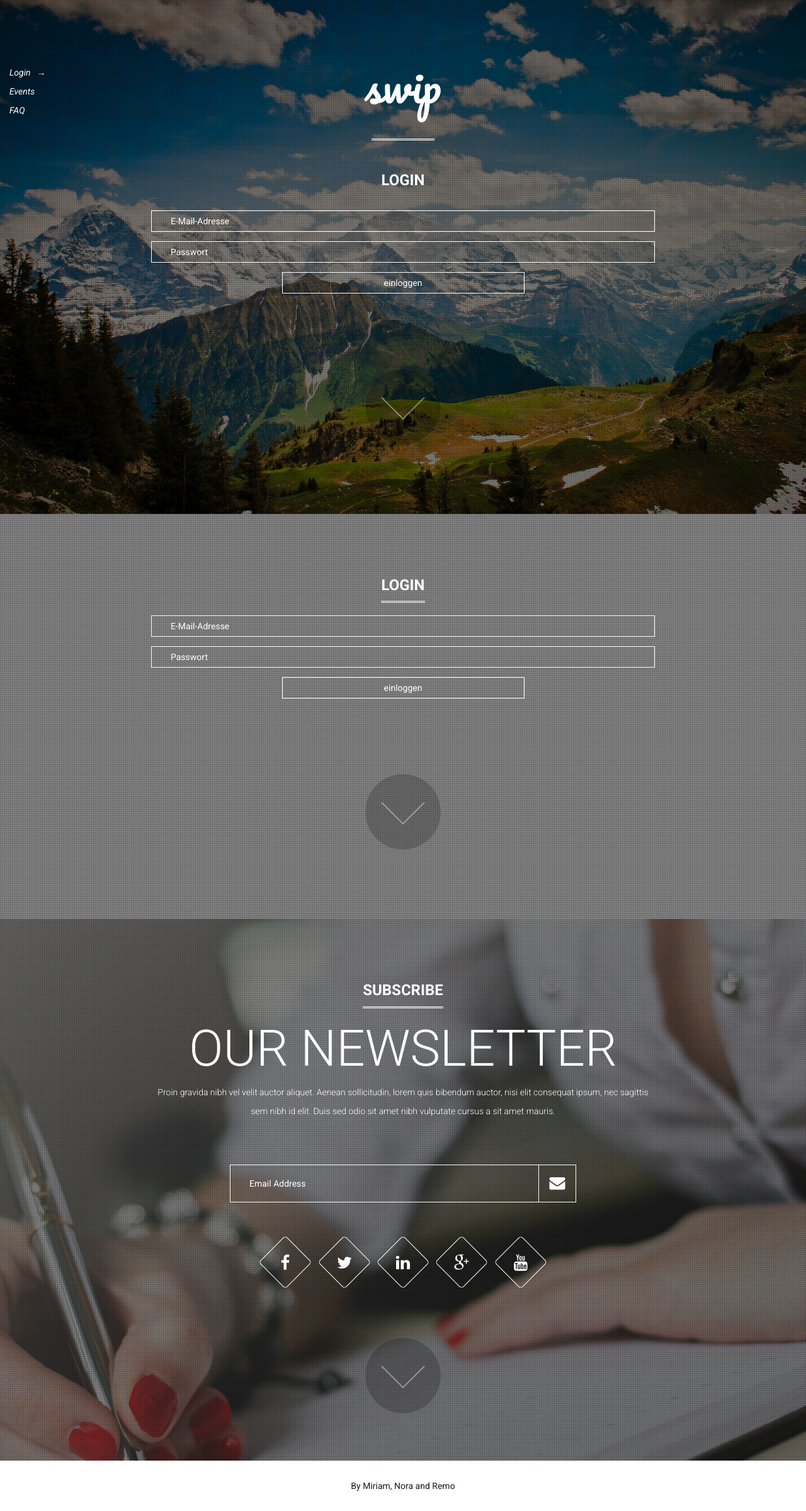
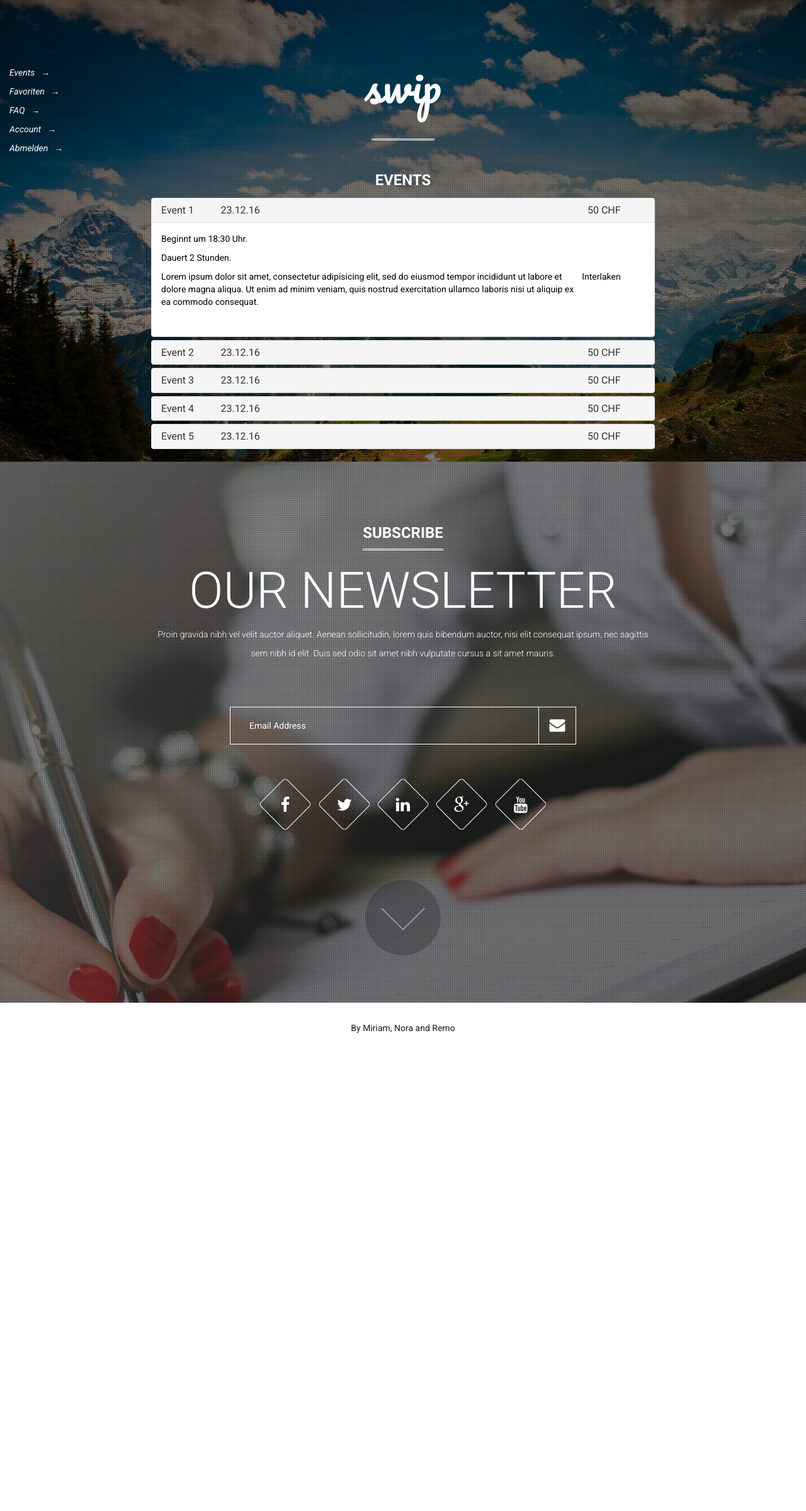
Before and after one commit to alphastier/swip, a PHP site: page /home.php in a window 1280 px wide. Shown: the whole page at 63% size. After the commit the page ends 1640 px from the top, so only its background shows below. Run offline with PHP 8.4, Linux system fonts and the light colour scheme; some libraries are stand-ins or nearby versions.

Commit message:
home.php erstellt, nahbar ergänzt, eventliste erstellt

```diff
--- a/assets/css/_notes/dwsync.xml
+++ b/assets/css/_notes/dwsync.xml
@@ -4,4 +4,5 @@
 <file name="font-awesome.min.css" server="web.fh-htwchur.ch//web/" local="3561966188" remote="3561619260" Dst="-1" />
 <file name="style.css" server="web.fh-htwchur.ch//web/" local="3561966188" remote="3561619260" Dst="-1" />
 <file name="index.php" server="web.fh-htwchur.ch//web/" local="3561966188" remote="3561619260" Dst="-1" />
+<file name="style.css" server="web.fh-htwchur.ch//web/remo/" local="3562058146" remote="3562058100" Dst="-1" />
 </dwsync>
--- a/assets/css/style.css
+++ b/assets/css/style.css
@@ -33,6 +33,7 @@ Tags: HTML, Template, Coming Soon, Kite
 *    9.2 - media screen and (max-width: 768px)
 *    9.3 - media screen and (max-width: 1170px)
 *  10 - Preloader
+*  11 - Fonts and Texts
 *
 ---------------------------------------------------------------------- */
 
@@ -1180,3 +1181,28 @@ background: #00aaff;
 
 /* 10 - Preloader End
 ---------------------------------------------------------------------- */
+
+/* 11 - Text and Fonts
+---------------------------------------------------------------------- */
+
+.event-font {
+	color: hsla(0,0%,0%,1.00);
+}
+.event-price {
+	margin-right: 5%;
+	float:right;
+}
+.event-date {
+	margin-left: 5%;
+}
+.event-place {
+	color: hsla(0,0%,0%,1.00);
+	margin-right: 5%;
+	float:right;
+}
+.event-starttime {
+	color: hsla(0,0%,0%,1.00);
+}
+.event-duration {
+	color: hsla(0,0%,0%,1.00);
+}
--- a/home.php
+++ b/home.php
@@ -63,10 +63,11 @@
 		<nav class="collapse navbar-collapse">
 			<!-- Main navigation -->
 			<ul id="headernavigation" class="nav navbar-nav">
-				<li class="active"><a href="#page-top">Login</a></li>
-				<li><a href="#event">Events</a></li>
-				<li><a href="#subscribe">FAQ</a></li>
-				<li><a href="#contact"></a></li>
+				<li class="active"><a href="#page-top">Events</a></li>
+                <li class="active"><a href="/favoriten.php">Favoriten</a></li>
+				<li class="active"><a href="#subscribe">FAQ</a></li>
+				<li class="active"><a href="#account">Account</a></li>
+                <li class="active"><a href="/index.php">Abmelden</a></li>
 			</ul> <!-- /.nav .navbar-nav -->
 		</nav> <!-- /.navbar-collapse  -->
 	</div><!-- /#main-menu -->
@@ -82,85 +83,111 @@
 				</h1><!-- /.site-title -->
 				<h3 class="section-name">
 					<span>
-						Login
+						Events
 					</span>
 				</h3><!-- /.section-name -->
-				<h2 >
-				</h2><!-- /.Section-title  -->
 
-				<!-- Login-Formular -->
-			<div
-				<form id="login-form" action="index.php" method="post" role="form" style="display: block;">
-					<div class="form-group">
-						<input type="email" name="email" id="email" tabindex="1" class="form-control" placeholder="E-Mail-Adresse" value="">
+				<!-- Event List -->
+			 	<div class="panel-group" id="accordion">
+  <div class="panel panel-default">
+    <div class="panel-heading">
+      <h4 class="panel-title">
+        <a data-toggle="collapse" data-parent="#accordion" href="#collapse1">
+        Event 1</a>
+        <a class="event-date">23.12.16</a>
+        <a class="event-price">50 CHF</a>
+      </h4>
     </div>
-					<div class="form-group">
-						<input type="password" name="password" id="password" tabindex="2" class="form-control" placeholder="Passwort">
-					</div>
-					<div class="form-group">
-						<div class="row">
-							<div class="col-sm-6 col-sm-offset-3">
-								<input type="submit" name="login-submit" id="login-submit" tabindex="4" class="form-control btn btn-login" value="einloggen">
+    <div id="collapse1" class="panel-collapse collapse in">
+      <div class="panel-body">
+      	<p class="event-starttime">Beginnt um 18:30 Uhr.</p>
+        <p class="event-duration">Dauert 2 Stunden.</p>
+      	<p class="event-place"> Interlaken</p><p class="event-font">Lorem ipsum dolor sit amet, consectetur adipisicing elit,
+      sed do eiusmod tempor incididunt ut labore et dolore magna aliqua. Ut enim ad
+      minim veniam, quis nostrud exercitation ullamco laboris nisi ut aliquip ex ea
+      commodo consequat.</p><br>
       </div>
     </div>
   </div>
-				</form>
+  <div class="panel panel-default">
+    <div class="panel-heading">
+      <h4 class="panel-title">
+        <a data-toggle="collapse" data-parent="#accordion" href="#collapse2">
+        Event 2</a>
+        <a class="event-date">23.12.16</a>
+        <a class="event-price">50 CHF</a>
+      </h4>
     </div>
-				<!-- Login-Formular -->
-
-				<div id="time_countdown" class="time-count-container">
-					<div class="next-section">
-					<a class="go-to-about"><span></span></a>
-				</div><!-- /.next-section -->
+    <div id="collapse2" class="panel-collapse collapse">
+      <div class="panel-body">
+      	<p class="event-starttime">Beginnt um 18:30 Uhr.</p>
+        <p class="event-duration">Dauert 2 Stunden.</p>
+      	<p class="event-place"> Interlaken</p><p class="event-font">Lorem ipsum dolor sit amet, consectetur adipisicing elit,
+      sed do eiusmod tempor incididunt ut labore et dolore magna aliqua. Ut enim ad
+      minim veniam, quis nostrud exercitation ullamco laboris nisi ut aliquip ex ea
+      commodo consequat.</p><br>
       </div>
     </div>
   </div>
-	</section>
-
-
-
-	<!-- Event Section -->
-	<section id="event" class="section-style" data-background-image="images/background/about-us.jpg">
-		<div class="pattern height-resize">
-			<div class="container">
-				<h3 class="section-name">
-					<span>
-						Login
-					</span>
-				</h3><!-- /.section-name -->
-					<h2>	</h2>
-
-				<!-- Login-Formular -->
-			<div
-				<form id="login-form" action="index.php" method="post" role="form" style="display: block;">
-					<div class="form-group">
-						<input type="email" name="email" id="email" tabindex="1" class="form-control" placeholder="E-Mail-Adresse" value="">
+  <div class="panel panel-default">
+    <div class="panel-heading">
+      <h4 class="panel-title">
+        <a data-toggle="collapse" data-parent="#accordion" href="#collapse3">
+        Event 3</a>
+        <a class="event-date">23.12.16</a>
+        <a class="event-price">50 CHF</a>
+      </h4>
     </div>
-					<div class="form-group">
-						<input type="password" name="password" id="password" tabindex="2" class="form-control" placeholder="Passwort">
-					</div>
-					<div class="form-group">
-						<div class="row">
-							<div class="col-sm-6 col-sm-offset-3">
-								<input type="submit" name="login-submit" id="login-submit" tabindex="4" class="form-control btn btn-login" value="einloggen">
+    <div id="collapse3" class="panel-collapse collapse">
+      <div class="panel-body">
+      	<p class="event-starttime">Beginnt um 18:30 Uhr.</p>
+        <p class="event-duration">Dauert 2 Stunden.</p>
+      	<p class="event-place"> Interlaken</p><p class="event-font">Lorem ipsum dolor sit amet, consectetur adipisicing elit,
+      sed do eiusmod tempor incididunt ut labore et dolore magna aliqua. Ut enim ad
+      minim veniam, quis nostrud exercitation ullamco laboris nisi ut aliquip ex ea
+      commodo consequat.</p><br>
       </div>
     </div>
   </div>
-				</form>
+  <div class="panel panel-default">
+    <div class="panel-heading">
+      <h4 class="panel-title">
+        <a data-toggle="collapse" data-parent="#accordion" href="#collapse4">
+        Event 4</a>
+        <a class="event-date">23.12.16</a>
+        <a class="event-price">50 CHF</a>
+      </h4>
     </div>
-				<!-- Login-Formular -->
-				<div id="time_countdown" class="time-count-container">
-					<div class="next-section">
-					<a class="go-to-about"><span></span></a>
-
-                </div><!-- /.container -->
-		</div><!-- /.pattern -->
-
-
-	</section><!-- /#about -->
-	<!-- Event Section End -->
-
-
+    <div id="collapse4" class="panel-collapse collapse">
+      <div class="panel-body">
+      	<p class="event-starttime">Beginnt um 18:30 Uhr.</p>
+        <p class="event-duration">Dauert 2 Stunden.</p>
+      	<p class="event-place"> Interlaken</p><p class="event-font">Lorem ipsum dolor sit amet, consectetur adipisicing elit,
+      sed do eiusmod tempor incididunt ut labore et dolore magna aliqua. Ut enim ad
+      minim veniam, quis nostrud exercitation ullamco laboris nisi ut aliquip ex ea
+      commodo consequat.</p><br>
+      </div>
+    </div>
+  </div><div class="panel panel-default">
+    <div class="panel-heading">
+      <h4 class="panel-title">
+        <a data-toggle="collapse" data-parent="#accordion" href="#collapse5">
+        Event 5</a>
+        <a class="event-date">23.12.16</a>
+        <a class="event-price">50 CHF</a>
+      </h4>
+    </div>
+    <div id="collapse5" class="panel-collapse collapse">
+      <div class="panel-body">
+      	<p class="event-starttime">Beginnt um 18:30 Uhr.</p>
+        <p class="event-duration">Dauert 2 Stunden.</p>
+      	<p class="event-place"> Interlaken</p><p class="event-font">Lorem ipsum dolor sit amet, consectetur adipisicing elit,
+      sed do eiusmod tempor incididunt ut labore et dolore magna aliqua. Ut enim ad
+      minim veniam, quis nostrud exercitation ullamco laboris nisi ut aliquip ex ea
+      commodo consequat.</p><br>
+      </div>
+    </div>
+  </section>
 
 	<!-- Subscribe Section -->
 	<section id="subscribe" class="section-style" data-background-image="images/background/newsletter.jpg">
```
Lines whose indentation alone changed are shown as unchanged.
